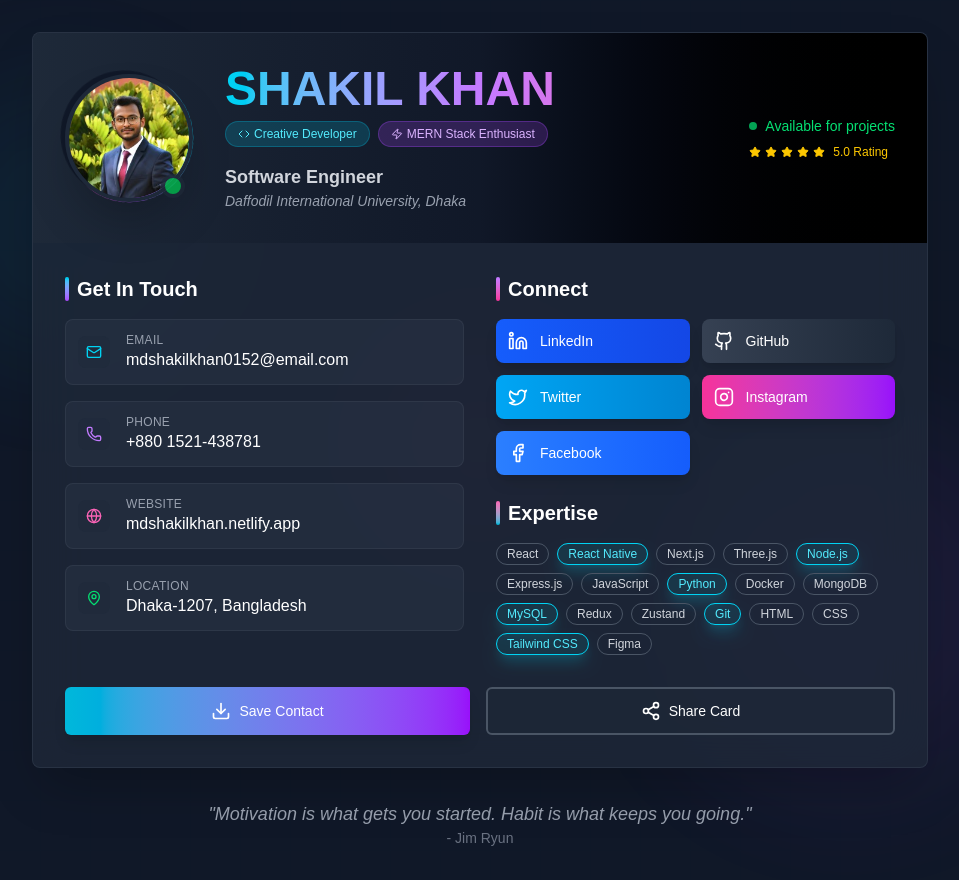
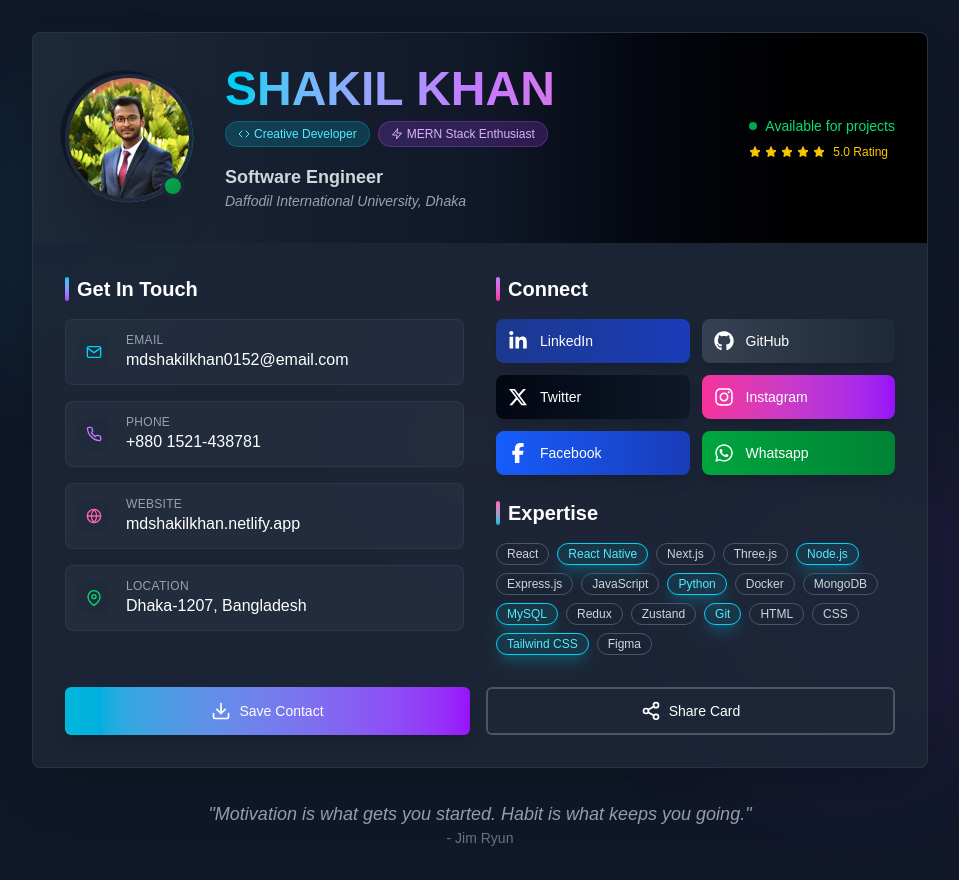
Before and after one commit to mdshakilkhan841/Snap-Contact, a Next.js app: page / in a window 1280 px wide. Shown: the whole page, without its empty margins (160-1119 px from the left). Built offline with nearby package versions, Linux system fonts and the light colour scheme.

Commit message:
Replace lucide-react icons with react-icons in ContactCard component and add WhatsApp link in contact details

```diff
--- a/components/ContactCard.jsx
+++ b/components/ContactCard.jsx
@@ -1,23 +1,26 @@
 "use client";
 
+import { useState, useEffect } from "react";
+import Image from "next/image";
 import {
-    Mail,
-    Phone,
-    MapPin,
-    Globe,
-    Linkedin,
-    Twitter,
-    Github,
-    Instagram,
-    Facebook,
-    Download,
-    Share2,
-    Code,
-    Zap,
-    Star,
-} from "lucide-react";
-import Image from "next/image";
-import { useState, useEffect } from "react";
+    FiMail,
+    FiPhone,
+    FiGlobe,
+    FiMapPin,
+    FiDownload,
+    FiShare2,
+    FiCode,
+    FiZap,
+    FiStar,
+} from "react-icons/fi";
+import {
+    FaLinkedinIn,
+    FaGithub,
+    FaXTwitter,
+    FaWhatsapp,
+    FaInstagram,
+    FaFacebookF,
+} from "react-icons/fa6";
 
 const quotes = [
     {
@@ -99,6 +102,7 @@ export default function ContactCard() {
             github: "https://github.com/mdshakilkhan841",
             facebook: "https://www.facebook.com/shakil.khan.0152",
             instagram: "https://instagram.com/shakil2421",
+            whatsapp: "https://wa.me/8801521438781",
         },
         skills: [
             "React",
@@ -249,11 +253,11 @@ export default function ContactCard() {
                                     </h1>
                                     <div className="flex flex-wrap gap-2 justify-center lg:justify-start mb-4">
                                         <span className="inline-flex items-center px-3 py-1 rounded-full text-xs font-medium bg-cyan-500/20 text-cyan-300 border border-cyan-500/30 hover:bg-cyan-500/30 transition-colors">
-                                            <Code className="w-3 h-3 mr-1" />
+                                            <FiCode className="w-3 h-3 mr-1" />
                                             Creative Developer
                                         </span>
                                         <span className="inline-flex items-center px-3 py-1 rounded-full text-xs font-medium bg-purple-500/20 text-purple-300 border border-purple-500/30 hover:bg-purple-500/30 transition-colors">
-                                            <Zap className="w-3 h-3 mr-1" />
+                                            <FiZap className="w-3 h-3 mr-1" />
                                             MERN Stack Enthusiast
                                         </span>
                                     </div>
@@ -279,7 +283,7 @@ export default function ContactCard() {
                                         </div>
                                         <div className="flex items-center gap-1 text-yellow-400">
                                             {[...Array(5)].map((_, i) => (
-                                                <Star
+                                                <FiStar
                                                     key={i}
                                                     className="w-3 h-3 fill-current"
                                                 />
@@ -307,14 +311,14 @@ export default function ContactCard() {
                                     <div className="space-y-4">
                                         {[
                                             {
-                                                icon: Mail,
+                                                icon: FiMail,
                                                 label: "Email",
                                                 value: contactDetails.email,
                                                 href: `mailto:${contactDetails.email}`,
                                                 color: "text-cyan-400",
                                             },
                                             {
-                                                icon: Phone,
+                                                icon: FiPhone,
                                                 label: "Phone",
                                                 value: contactDetails.phone,
                                                 href: `tel:${contactDetails.phone.replace(
@@ -324,7 +328,7 @@ export default function ContactCard() {
                                                 color: "text-purple-400",
                                             },
                                             {
-                                                icon: Globe,
+                                                icon: FiGlobe,
                                                 label: "Website",
                                                 value: contactDetails.website.replace(
                                                     /^https?:\/\//,
@@ -334,7 +338,7 @@ export default function ContactCard() {
                                                 color: "text-pink-400",
                                             },
                                             {
-                                                icon: MapPin,
+                                                icon: FiMapPin,
                                                 label: "Location",
                                                 value: contactDetails.location,
                                                 href: null,
@@ -385,40 +389,46 @@ export default function ContactCard() {
                                         <div className="grid grid-cols-2 gap-3">
                                             {[
                                                 {
-                                                    icon: Linkedin,
+                                                    icon: FaLinkedinIn,
                                                     name: "LinkedIn",
                                                     href: contactDetails
                                                         .socialLinks.linkedin,
-                                                    color: "from-blue-600 to-blue-700",
+                                                    color: "from-blue-900 to-blue-800",
                                                 },
                                                 {
-                                                    icon: Github,
+                                                    icon: FaGithub,
                                                     name: "GitHub",
                                                     href: contactDetails
                                                         .socialLinks.github,
                                                     color: "from-gray-700 to-gray-800",
                                                 },
                                                 {
-                                                    icon: Twitter,
+                                                    icon: FaXTwitter,
                                                     name: "Twitter",
                                                     href: contactDetails
                                                         .socialLinks.twitter,
-                                                    color: "from-sky-500 to-sky-600",
+                                                    color: "from-gray-950 to-gray-900",
                                                 },
                                                 {
-                                                    icon: Instagram,
+                                                    icon: FaInstagram,
                                                     name: "Instagram",
                                                     href: contactDetails
                                                         .socialLinks.instagram,
                                                     color: "from-pink-500 to-purple-600",
                                                 },
                                                 {
-                                                    // Add Facebook button
-                                                    icon: Facebook,
+                                                    icon: FaFacebookF,
                                                     name: "Facebook",
                                                     href: contactDetails
                                                         .socialLinks.facebook,
-                                                    color: "from-blue-500 to-blue-600",
+                                                    color: "from-blue-600 to-blue-800",
+                                                },
+                                                {
+                                                    icon: FaWhatsapp,
+                                                    name: "Whatsapp",
+                                                    href: contactDetails
+                                                        .socialLinks.whatsapp,
+                                                    color: "from-green-600 to-green-700",
                                                 },
                                             ].map((social, index) => (
                                                 <a
@@ -469,7 +479,7 @@ export default function ContactCard() {
                                     onClick={handleDownload}
                                     className="flex-1 inline-flex items-center justify-center px-4 py-3 rounded-md text-sm font-medium text-white bg-gradient-to-r from-cyan-500 to-purple-600 hover:from-cyan-600 hover:to-purple-700 shadow-lg hover:shadow-xl transition-all duration-300 h-12"
                                 >
-                                    <Download className="w-5 h-5 mr-2" />
+                                    <FiDownload className="w-5 h-5 mr-2" />
                                     Save Contact
                                 </button>
 
@@ -477,7 +487,7 @@ export default function ContactCard() {
                                     onClick={handleShare}
                                     className="flex-1 inline-flex items-center justify-center px-4 py-3 rounded-md text-sm font-medium text-white border-2 border-gray-600 hover:border-cyan-400 bg-gray-800/50 hover:bg-gray-700/50 hover:text-cyan-300 transition-all duration-300 h-12"
                                 >
-                                    <Share2 className="w-5 h-5 mr-2" />
+                                    <FiShare2 className="w-5 h-5 mr-2" />
                                     Share Card
                                 </button>
                             </div>
--- a/package.json
+++ b/package.json
@@ -9,10 +9,10 @@
     "lint": "next lint"
   },
   "dependencies": {
-    "lucide-react": "^0.525.0",
     "next": "15.3.5",
     "react": "^19.0.0",
-    "react-dom": "^19.0.0"
+    "react-dom": "^19.0.0",
+    "react-icons": "^5.5.0"
   },
   "devDependencies": {
     "@tailwindcss/postcss": "^4",
```
Also changed, not shown: 1 other file (tests, documents, lock files or other folders).
